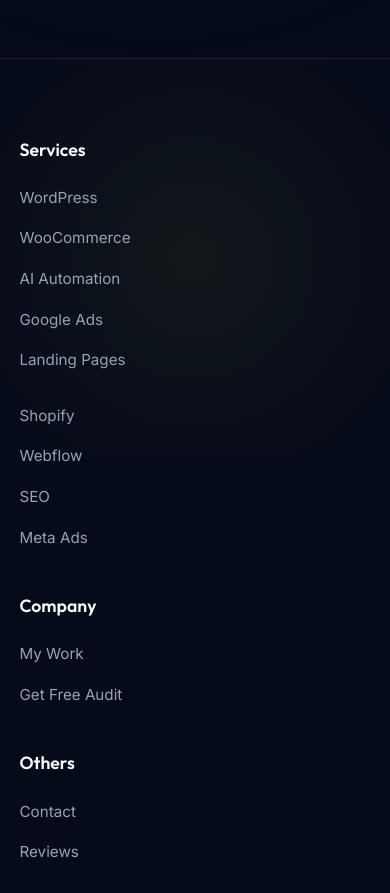
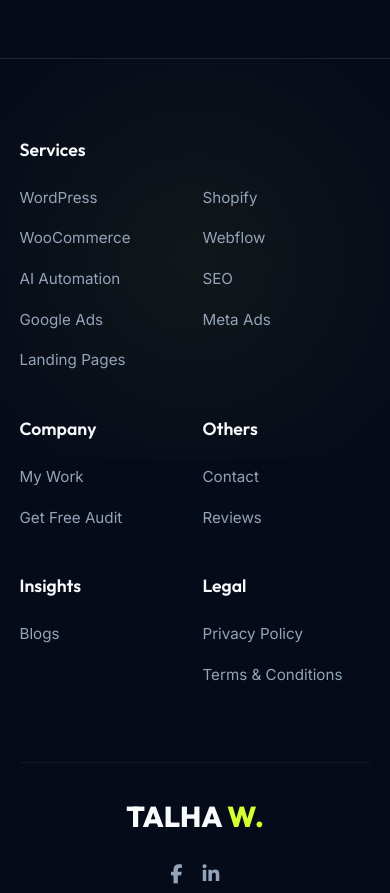
Before and after one commit to Talha-waqas/Talha-wp, a plain HTML site: page index.html in a window 390 px wide. Shown: the part 6380-7273 px from the top of the page. Drawn offline with Linux system fonts and the light colour scheme.

Commit message:
Fix footer mobile layout to use 2-column horizontal grid

```diff
--- a/style.css
+++ b/style.css
@@ -719,11 +719,18 @@ a {
 
 @media (max-width: 480px) {
     .footer-top {
-        grid-template-columns: 1fr;
+        grid-template-columns: 1fr 1fr;
+        gap: 30px 15px;
+    }
+    .services-col {
+        grid-column: span 2;
     }
     .services-list {
-        flex-direction: column;
+        flex-direction: row;
         gap: 15px;
+    }
+    .services-list ul {
+        flex: 1;
     }
 }
 
```
